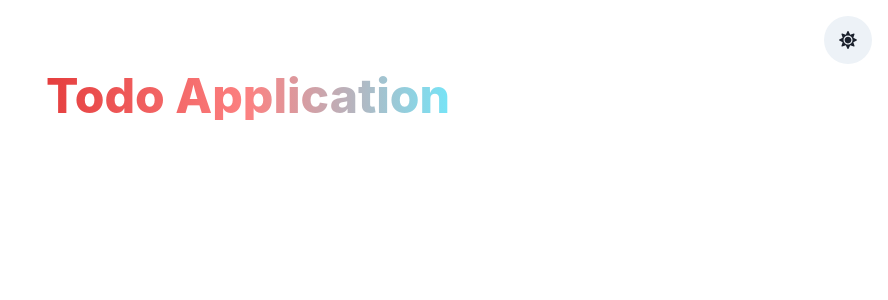
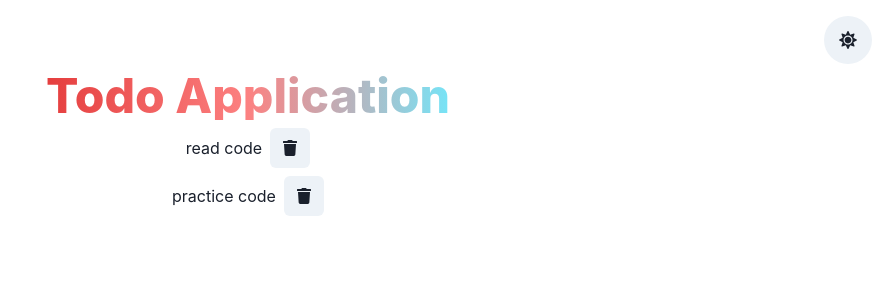
Before and after one commit to nme22/todolist, a Next.js app: page / in a window 1280 px wide. Shown: the top 300 px of the page, without its empty margins (392-1280 px from the left). Built offline with nearby package versions, Linux system fonts and the light colour scheme.

Commit message:
todoList component progress

```diff
--- a/components/TodoList.js
+++ b/components/TodoList.js
@@ -1,7 +1,28 @@
 import React from 'react';
+import { HStack, VStack, Text, IconButton } from '@chakra-ui/react';
+import { FaTrash } from 'react-icons/fa';
 
 function TodoList() {
-  return <div></div>;
+  const todos = [
+    {
+      id: 1,
+      body: 'read code',
+    },
+    {
+      id: 2,
+      body: 'practice code',
+    },
+  ];
+  return (
+    <VStack>
+      {todos.map((todo) => (
+        <HStack>
+          <Text>{todo.body}</Text>
+          <IconButton icon={<FaTrash />} />
+        </HStack>
+      ))}
+    </VStack>
+  );
 }
 
 export default TodoList;
--- a/pages/index.js
+++ b/pages/index.js
@@ -22,6 +22,7 @@ export default function Home() {
       >
         Todo Application
       </Heading>
+      <TodoList />
     </VStack>
   );
 }
```
